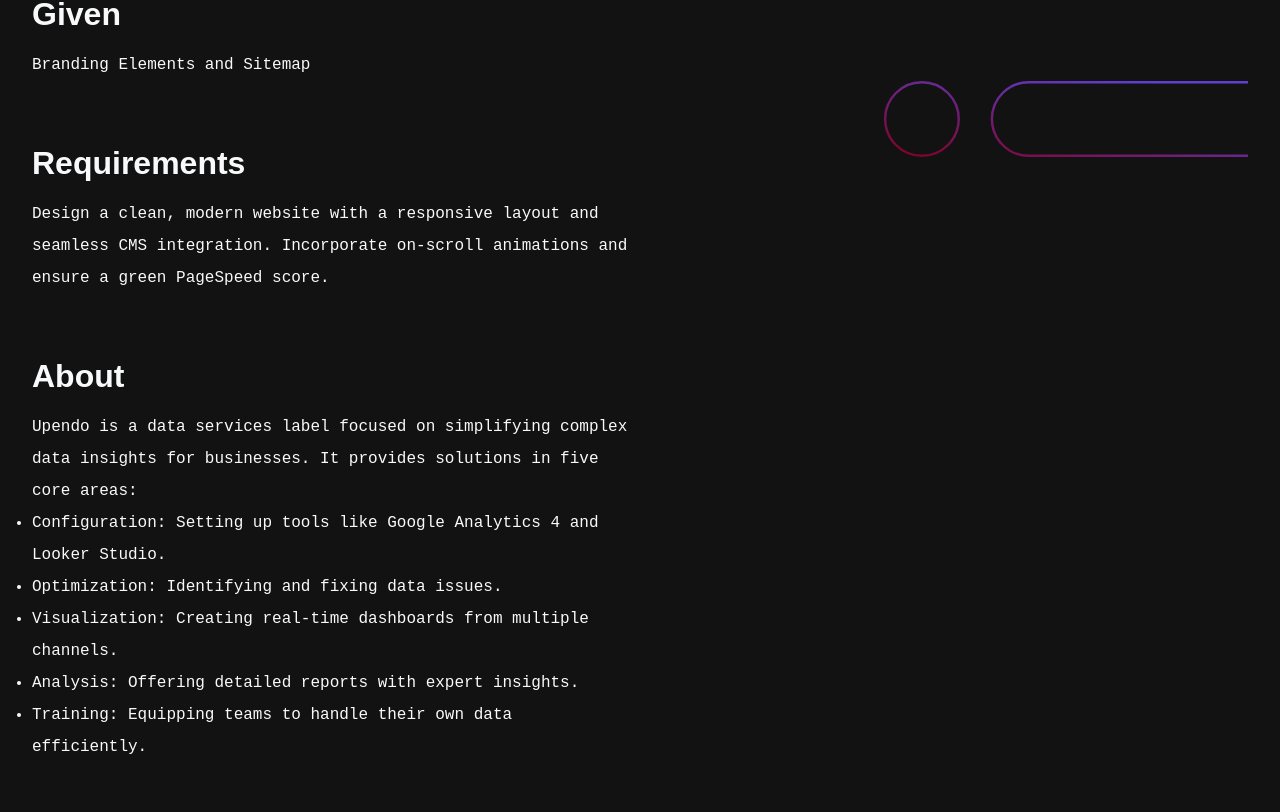
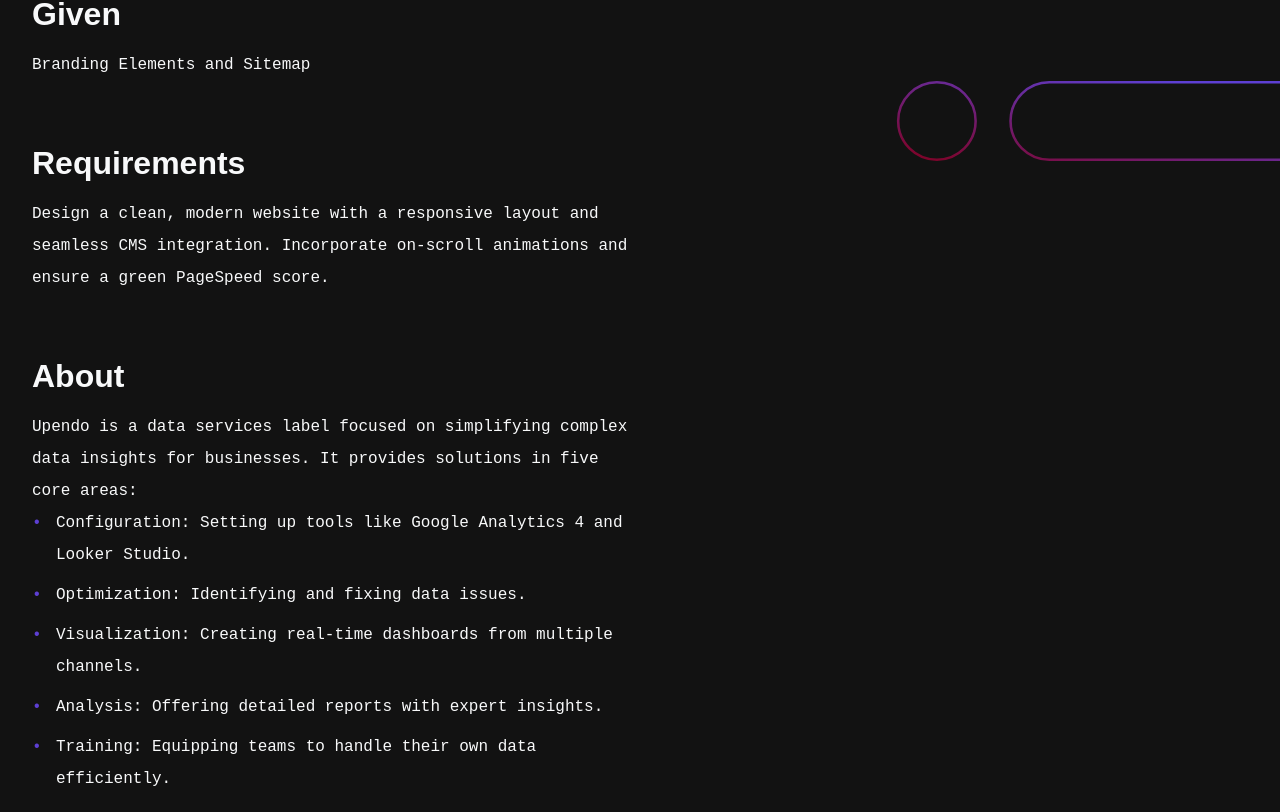
Before and after one commit to TNDKien/showcase-portfolio, a Next.js app: page /projects/upendo in a window 1280 px wide. Shown: the part 368-1180 px from the top of the page. Built offline with nearby package versions, Linux system fonts and the light colour scheme; a web font is replaced by a local one.

Commit message:
small UX changes
lists and background images

```diff
--- a/src/app/page.module.scss
+++ b/src/app/page.module.scss
@@ -83,7 +83,6 @@
 
   .section {
     margin-bottom: 4rem;
-    position: relative;
 
     @media (max-width: $tablet) {
       margin-bottom: 3rem;
@@ -107,11 +106,28 @@
       color: $offWhite;
       line-height: 2;
       max-width: 600px;
-      position: relative;
-      z-index: 1;
 
       @media (max-width: $tablet) {
         max-width: 100%;
+      }
+    }
+
+    .list {
+      list-style: none;
+      padding-left: 0;
+      margin-left: 0;
+
+      li {
+        position: relative;
+        padding-left: 1.5rem;
+        margin-bottom: 0.5rem;
+
+        &::before {
+          content: "•";
+          position: absolute;
+          left: 0;
+          color: $iris;
+        }
       }
     }
 
@@ -125,8 +141,11 @@
       z-index: 0;
 
       @media (max-width: $tablet) {
+        position: absolute;
+        right: 0;
         max-width: 100%;
         opacity: 0.3;
+        pointer-events: none;
       }
 
       @media (max-width: $mobile) {
```
